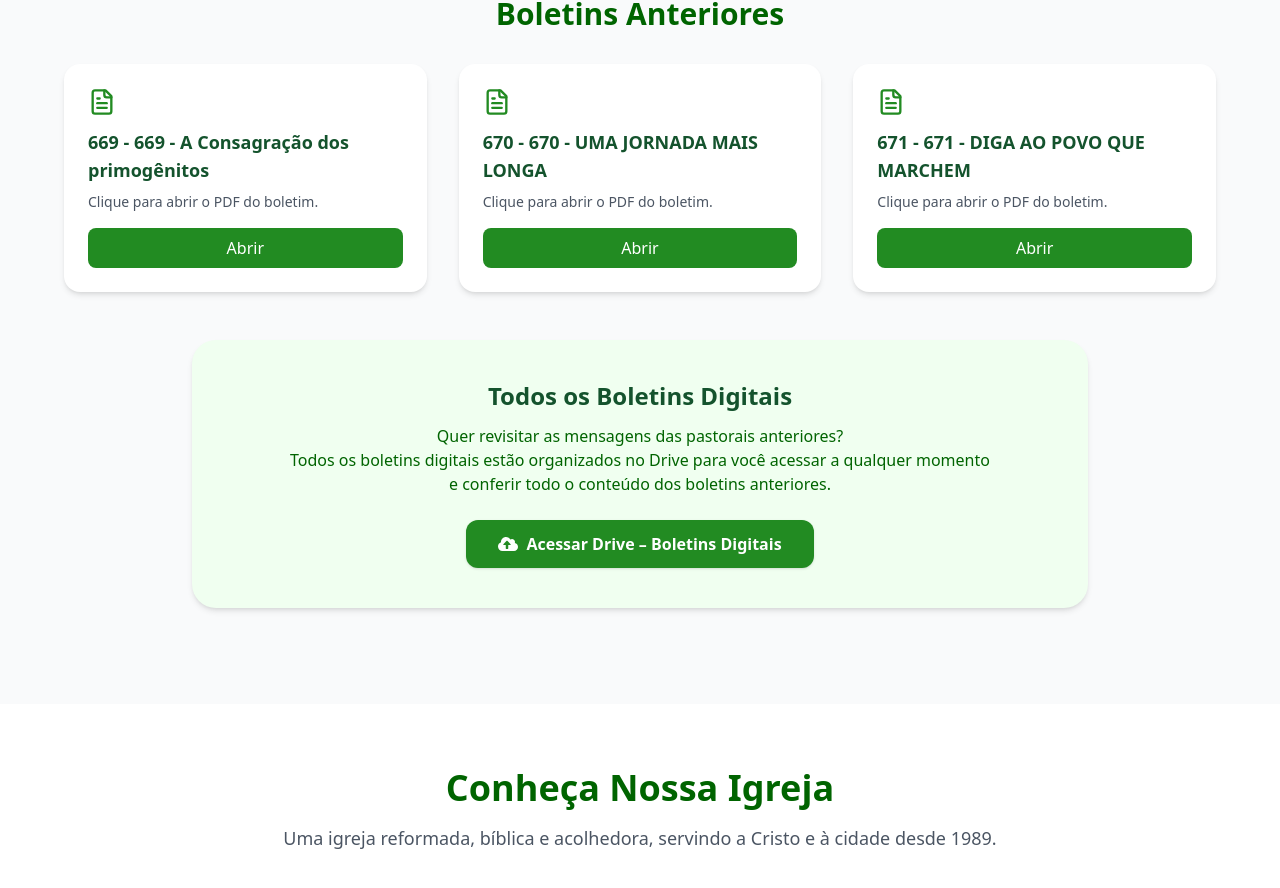
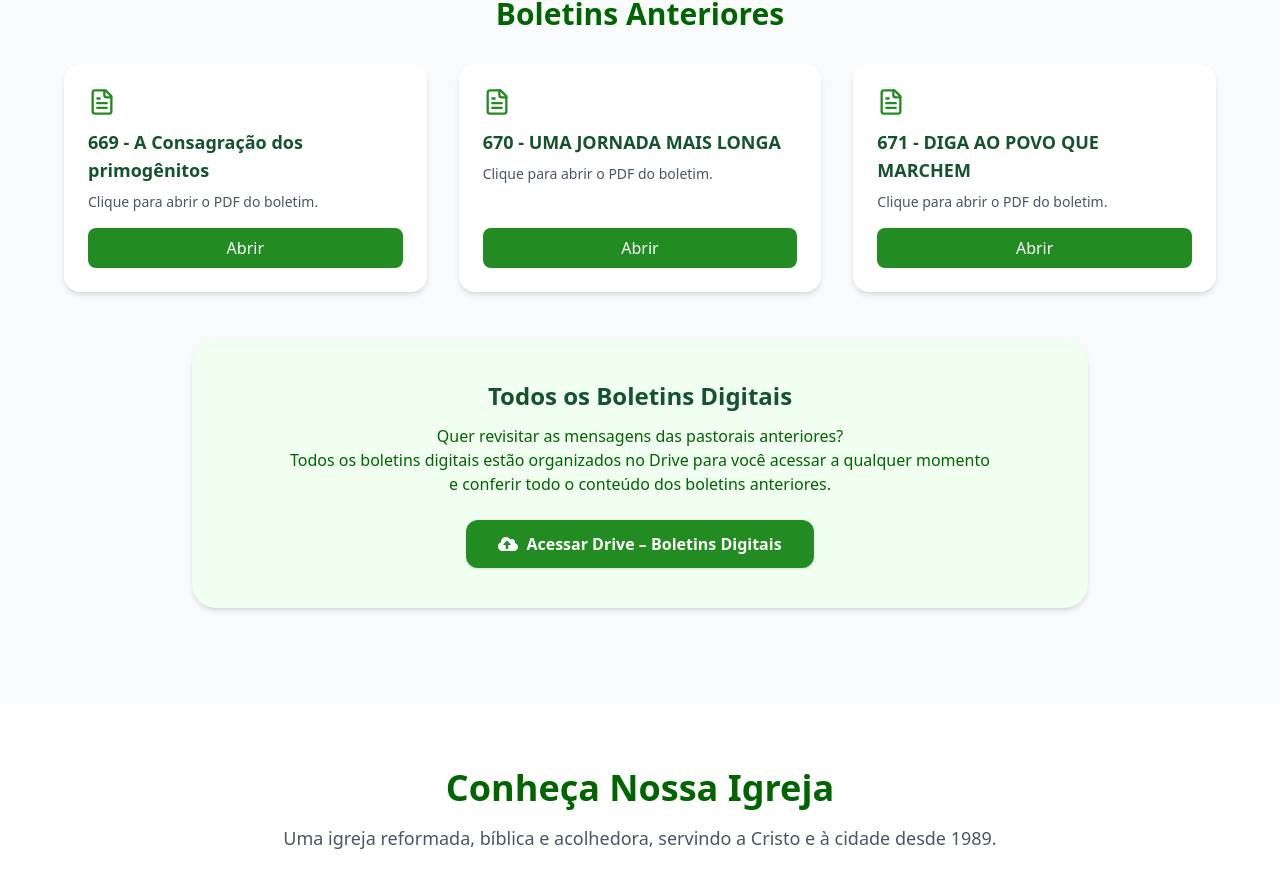
Before and after one commit to ViniciusMoraesTavares/Hub-boletim-ipbsg, a React (Vite) app: page / in a window 1280 px wide. Shown: the part 2396-3284 px from the top of the page. Built offline with nearby package versions, Linux system fonts and the light colour scheme.

Commit message:
boletim 28/09/25 - v6

```diff
--- a/src/data/bulletins.ts
+++ b/src/data/bulletins.ts
@@ -14,7 +14,7 @@ export const currentBulletin: Bulletin = {
 };
 
 export const previousBulletins: Bulletin[] = [
-  { title: '669 - A Consagração dos primogênitos', date: '', pdf: anterior1, version: '669' },
-  { title: '670 - UMA JORNADA MAIS LONGA', date: '', pdf: anterior2, version: '670' },
-  { title: '671 - DIGA AO POVO QUE MARCHEM', date: '', pdf: anterior3, version: '671' },
+  { title: 'A Consagração dos primogênitos', date: '', pdf: anterior1, version: '669' },
+  { title: 'UMA JORNADA MAIS LONGA', date: '', pdf: anterior2, version: '670' },
+  { title: 'DIGA AO POVO QUE MARCHEM', date: '', pdf: anterior3, version: '671' },
 ];
```
